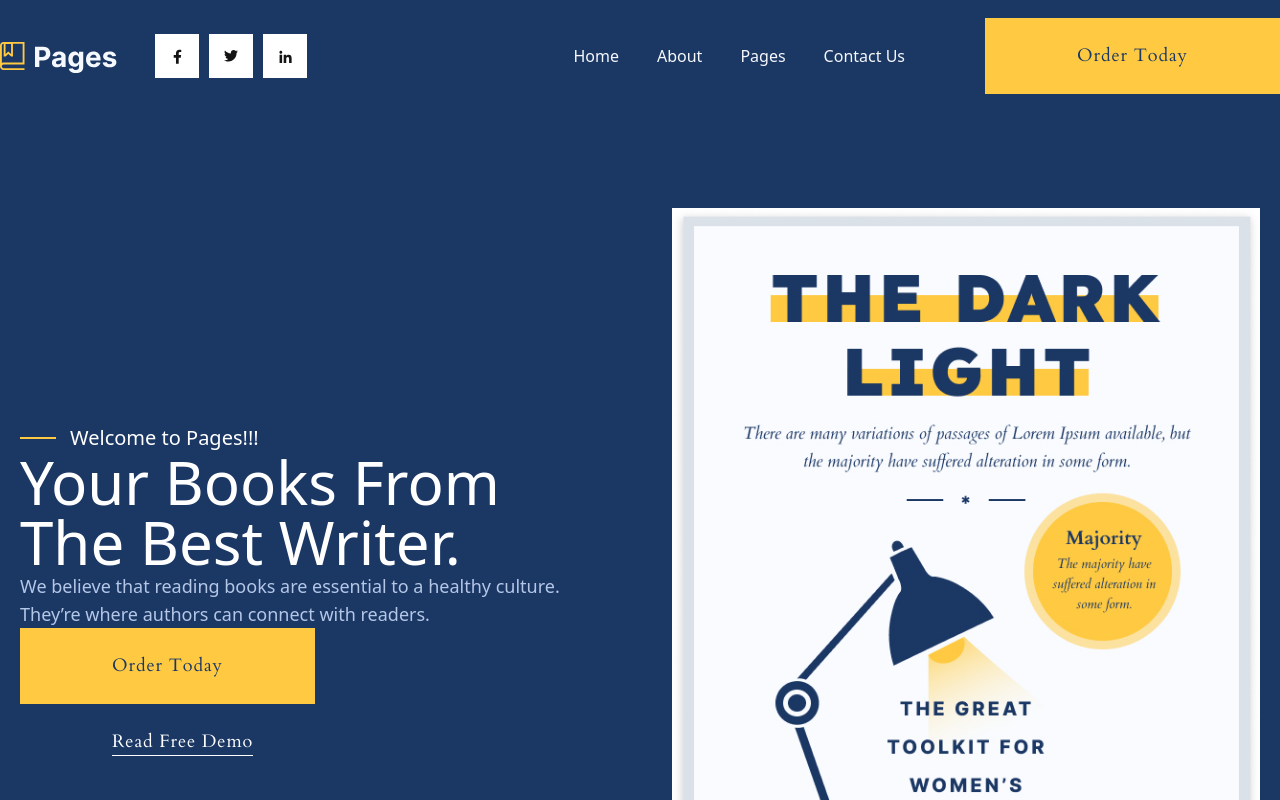
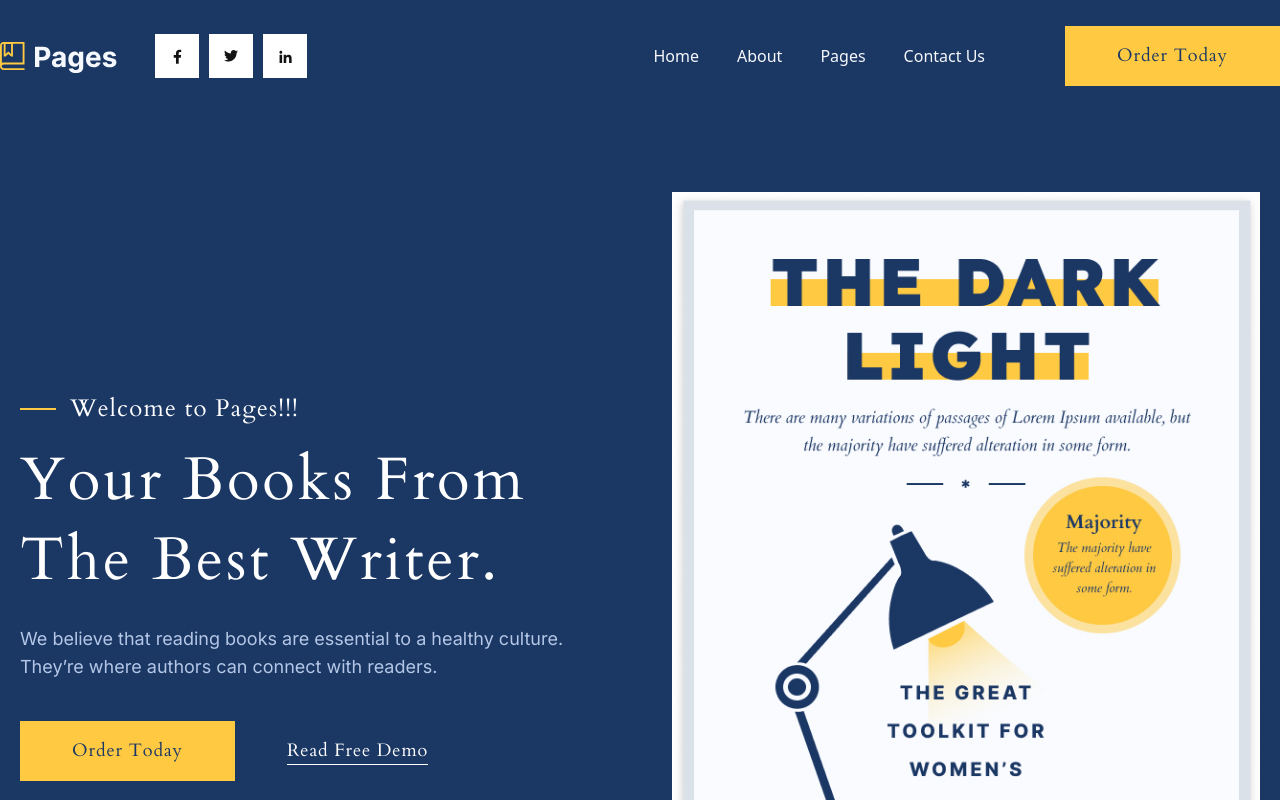
Before and after one commit to DeFosu/react-book-shop, a React (Vite) app: page / in a window 1280 px wide. Shown: the top 800 px of the page. Built offline with nearby package versions, Linux system fonts and the light colour scheme.

Commit message:
Refactor App component styles: update button sizes, enhance typography, and adjust layout spacing

```diff
--- a/src/App.tsx
+++ b/src/App.tsx
@@ -30,31 +30,32 @@ const App: React.FC = () => {
               <NavigationLink href="/">Pages</NavigationLink>
               <NavigationLink href="/">Contact Us</NavigationLink>
             </nav>
-            <Button variant="filled" size="lg">
+            <Button variant="filled" size="md">
               Order Today
             </Button>
           </div>
         </header>
-        <main className="max-w-[1300px] mx-auto px-5 py-24 flex items-center gap-16">
+        <main className="max-w-[1300px] mx-auto px-5 py-20 flex items-center gap-16">
           <div className="w-1/2">
             <div className="flex items-center gap-3.5">
               <div className="w-9 h-0.5 bg-accent inline-block" />
-              <h1 className="text-white text-xl">Welcome to Pages!!!</h1>
+              <h1 className="text-white text-2xl font-cardo tracking-wider leading-9">
+                Welcome to Pages!!!
+              </h1>
             </div>
-
-            <h2 className="text-white text-6xl">
+            <h2 className="mt-3.5 text-white text-6xl font-cardo tracking-wider leading-20">
               Your Books From <br /> The Best Writer.
             </h2>
-            <p className="text-lg text-secondary">
+            <p className="mt-6 text-lg text-secondary font-inter leading-7">
               We believe that reading books are essential to a healthy culture.
               <br />
               They’re where authors can connect with readers.
             </p>
-            <div>
-              <Button variant="filled" size="lg">
+            <div className="mt-10 flex">
+              <Button variant="filled" size="md">
                 Order Today
               </Button>
-              <Button variant="text" size="lg">
+              <Button variant="text" size="md">
                 Read Free Demo
               </Button>
             </div>
```
